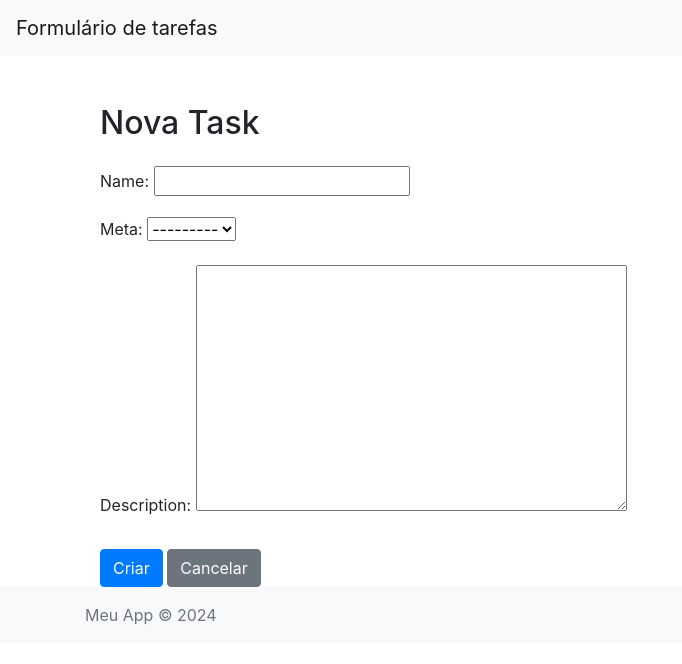
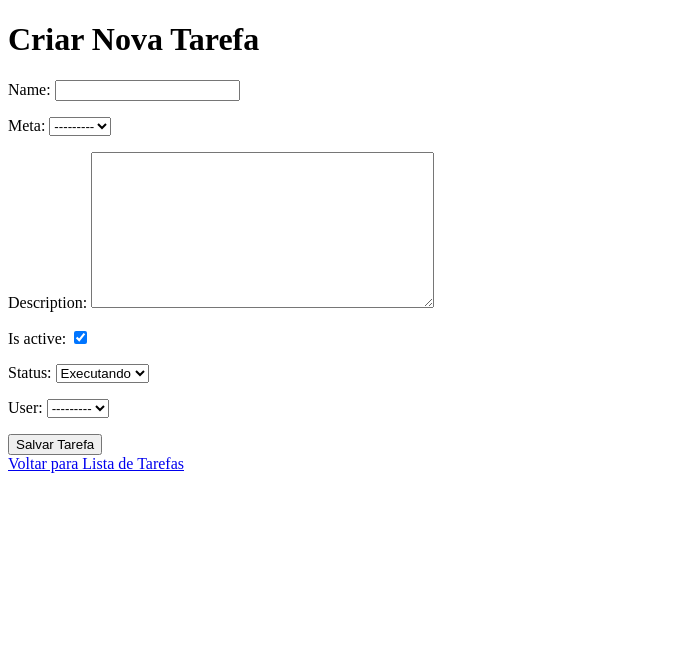
Before and after one commit to desenvolvendo-me/startup-mission-base-django, a Django app: page /todolist/task/new/ in a window 1280 px wide. Shown: the top 664 px of the page, without its empty margins (0-682 px from the left). Run offline with Django 5.2, Linux system fonts and the light colour scheme; data that the repository does not hold is empty; some libraries are stand-ins or nearby versions.

Commit message:
refactor: Foram alterados os campos de data inicio, do Meta as views foram alteradas para seu correto funcionamento. E foram criadas páginas simples de teste.

```diff
--- a/todolist/templates/base_generic.html
+++ b/templates/base_generic.html
@@ -8,7 +8,7 @@
 </head>
 <body>
     <nav class="navbar navbar-expand-lg navbar-light bg-light">
-        <a class="navbar-brand" href="/">Formulário de tarefas</a>
+        <a class="navbar-brand" href="/static">Formulário de tarefas</a>
     </nav>
 
     <div class="container">
--- /dev/null
+++ b/templates/task_form.html
@@ -0,0 +1,19 @@
+<!DOCTYPE html>
+<html lang="pt-br">
+<head>
+    <meta charset="UTF-8">
+    <meta name="viewport" content="width=device-width, initial-scale=1.0">
+    <title>Criar Tarefa</title>
+</head>
+<body>
+    <h1>Criar Nova Tarefa</h1>
+
+    <form method="post">
+        {% csrf_token %}
+        {{ form.as_p }}
+        <button type="submit">Salvar Tarefa</button>
+    </form>
+
+    <a href="{% url 'home' %}">Voltar para Lista de Tarefas</a>
+</body>
+</html>
--- a/todolist/forms.py
+++ b/todolist/forms.py
@@ -9,4 +9,4 @@ class MetaForm(forms.ModelForm):
 class TaskForm(forms.ModelForm):
     class Meta:
         model = Task
-        fields = ['name', 'meta', 'description']
+        fields = '__all__'
--- a/todolist/models.py
+++ b/todolist/models.py
@@ -1,16 +1,25 @@
 from django.db import models
 from django.contrib.auth.models import User, AbstractUser
 
+STATUS_CHOICES = [
+    ('executando', 'Executando'),
+    ('desistiu', 'Desistiu'),
+    ('concluido', 'Concluído'),
+]
+
+
 class Meta(models.Model):
-    STATUS_CHOICES = [
-        ('executando', 'Executando'),
-        ('desistiu', 'Desistiu'),
-        ('concluido', 'Concluído'),
-    ]
+
     nome = models.CharField(max_length=100)
     descricao = models.TextField(blank=True, null=True)
-    data_inicio = models.DateField()
-    previsao_conclusao = models.DateField()
+    data_inicio = models.DateTimeField(
+        auto_now_add=True,
+        null=True,
+        blank=True) # O null e o teste é apenas para teste.
+    previsao_conclusao = models.DateField(
+        null=True,
+        blank=True
+    )
     status = models.CharField(max_length=10, choices=STATUS_CHOICES, default='executando')
     user=models.ForeignKey(
         to=User,
@@ -34,8 +43,8 @@ class Task(models.Model):
     meta=models.ForeignKey(
         Meta,
         on_delete=models.CASCADE,
-        null=False,
-        blank=False,
+        null=True,
+        blank=True,
         related_name='meta'
     )
 
@@ -43,9 +52,14 @@ class Task(models.Model):
         blank=False,
         null=False
     )
-
+    created_at: models.DateTimeField(auto_now_add=True)
     is_active=models.BooleanField(
         default=True
+    )
+    status = models.CharField(
+        max_length=10,
+        choices=STATUS_CHOICES,
+        default='executando'
     )
 
     user=models.ForeignKey(
--- a/todolist/templates/task_form.html
+++ /dev/null
@@ -1,29 +0,0 @@
-{% extends "base_generic.html" %}
-
-{% block title %}
-  {% if task %}Editar Task{% else %}Nova Task{% endif %}
-{% endblock %}
-
-{% block content %}
-  <div class="container mt-5">
-    <h2 class="mb-4">
-      {% if task %}
-        Editar Task: {{ task.name }}
-      {% else %}
-        Nova Task
-      {% endif %}
-    </h2>
-
-    <form method="post">
-      {% csrf_token %}
-      {{ form.as_p }}
-
-      <div class="mt-4">
-        <button type="submit" class="btn btn-primary">
-          {% if task %}Atualizar{% else %}Criar{% endif %}
-        </button>
-        <a href="{% if task %}{% url 'task_detail' task.pk %}{% else %}{% url 'task_list' %}{% endif %}" class="btn btn-secondary">Cancelar</a>
-      </div>
-    </form>
-  </div>
-{% endblock %}
--- a/todolist/views.py
+++ b/todolist/views.py
@@ -1,5 +1,6 @@
+from django.contrib import messages
 from django.contrib.auth.mixins import LoginRequiredMixin
-from django.urls import reverse_lazy
+from django.urls import reverse_lazy, reverse
 from django.views.generic import CreateView, DetailView, UpdateView, DeleteView
 from django.shortcuts import render, redirect
 from django.contrib.auth.decorators import login_required
@@ -26,7 +27,7 @@ def criar_meta(request):
                 return redirect('home')
         else:
             form = MetaForm()
-        return render(request, 'metas/criar_meta.html', {'form': form})
+        return render(request, 'criar_meta.html', {'form': form})
     return HttpResponseForbidden("Usuário inativo não pode criar metas.")
 
 
@@ -68,9 +69,10 @@ class TaskCreateView(CreateView):
     model = Task
     form_class = TaskForm
     template_name = 'task_form.html'
+    context_object_name = 'task'
+    def get_success_url(self):
+        return reverse('task_detail', kwargs={'pk': self.object.pk})
 
-    def get_success_url(self):
-        return reverse_lazy('task_detail', kwargs={'pk': self.object.pk})
 
 
 class TaskDetailView(DetailView):
@@ -90,7 +92,7 @@ class TaskUpdateView(UpdateView):
     # fields: Especifica quais campos da Task serão exibidos no formulário de atualização.
     # get_success_url: Redireciona para a página de detalhes da tarefa após a atualização bem-sucedida.
     model = Task
-    fields = ['name', 'meta', 'description', 'is_active', 'user']
+    fields = ['name', 'meta', 'description', 'is_active']
     template_name = 'task_form.html'
     context_object_name = 'task'
 
@@ -100,10 +102,10 @@ class TaskUpdateView(UpdateView):
 
 #DELETE: Excluir uma tarefa
 class TaskDeleteView(DeleteView):
-    # Permite excluir uma tarefa.
-    # Usa DeleteView, que já cuida de toda a lógica de exclusão.
-    # success_url: Redireciona para uma lista de tarefas após a exclusão bem-sucedida.
     model = Task
-    template_name = 'Task_confirm_delete.html'
     context_object_name = 'task'
     success_url = reverse_lazy('task_list')
+
+    def delete(self, request, *args, **kwargs):
+        messages.success(self.request, 'Sua tarefa foi excluída com sucesso.')
+        return super().delete(request, *args, **kwargs)
```
Also changed, not shown: templates/criar_meta.html (added, +19 -0 lines), templates/task_detail.html (added, +18 -0 lines), templates/index.html (renamed from todolist/templates/index.html), templates/update.html (renamed from todolist/templates/update.html), todolist/migrations/0005_meta_data_inicio_meta_previsao_conclusao_meta_status_and_more.py, todolist/migrations/0006_task_status.py (added), todolist/migrations/0007_alter_task_meta.py (added), todolist/migrations/0008_alter_meta_data_inicio.py (added), todolist/migrations/0009_alter_meta_data_inicio.py (added).
